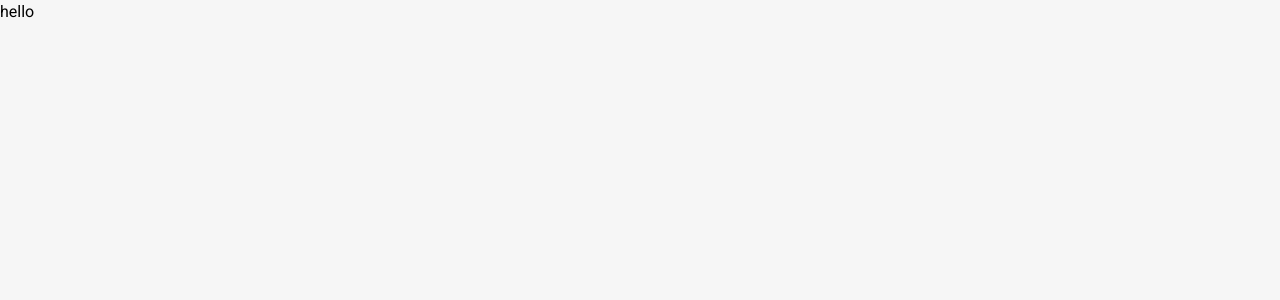
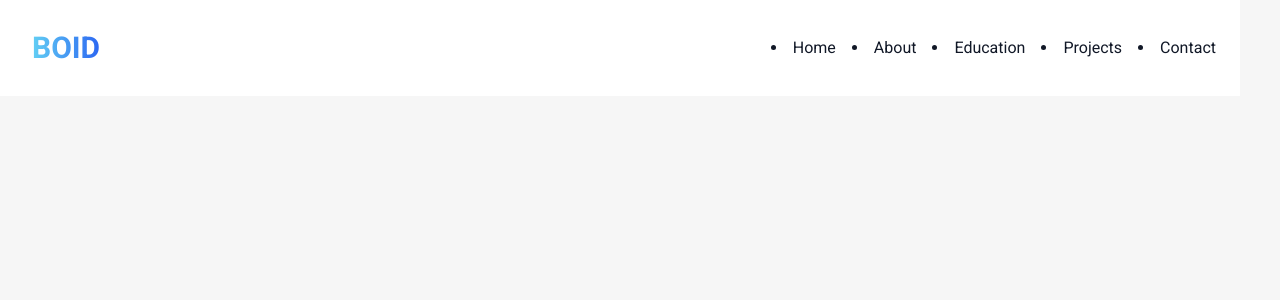
Before and after one commit to Moiz-16/js-css-portfolio-website, a React (Create React App) app: page / in a window 1280 px wide. Shown: the top 300 px of the page. Built offline with nearby package versions, Linux system fonts and the light colour scheme.

Commit message:
Navbar implementation complete

```diff
--- a/src/App.js
+++ b/src/App.js
@@ -1,8 +1,9 @@
+import Navbar from "./components/Navbar";
 
 function App() {
   return (
     <div>
-      hello
+      <Navbar/>
     </div>
   );
 }
--- /dev/null
+++ b/src/components/Navbar.jsx
@@ -0,0 +1,44 @@
+import React, {useState} from 'react'
+import {AiOutlineClose, AiOutlineMenu} from 'react-icons/ai'
+
+const Navbar = () => {
+    const [nav, setNav] = useState(false)
+
+    const handleNav = () => {
+        setNav(!nav)
+    }
+
+    return (
+    <div className='bg-white text-gray-900 flex justify-between items-center max-w-[1240px] max-auto h-24 px-4 text-l'>
+
+        <h1 className='text-3xl  font-bold primary-color ml-4'>BOID</h1>
+        <u1 className='hidden md:flex'>
+            <li className='p-2'>Home</li>
+            <li className='p-2'>About</li>
+            <li className='p-2'>Education</li>
+            <li className='p-2'>Projects</li>
+            <li className='p-2'>Contact</li>
+        </u1>
+
+        <div onClick={handleNav} className='block md:hidden'>
+            {nav ? <AiOutlineClose size={20}/> : <AiOutlineMenu size={20}/>}
+        </div>
+
+        <div className={nav ? 'bg-white text-gray-900 fixed h-full left-0 top-0 w-[60%] border-r border-r-gray-100  ease-in-out duraion-500'
+                                : 'fixed left-[-100%]'}>
+            <h1 className='text-3xl primary-color m-4'>BOID</h1>
+            <u1 className='p-8 text-2xl'>
+                <li className='p-2'>Home</li>
+                <li className='p-2'>About</li>
+                <li className='p-2'>Education</li>
+                <li className='p-2'>Projects</li>
+                <li className='p-2'>Contact</li>
+            </u1>
+
+        </div>
+
+    </div>
+  )
+}
+
+export default Navbar
```
